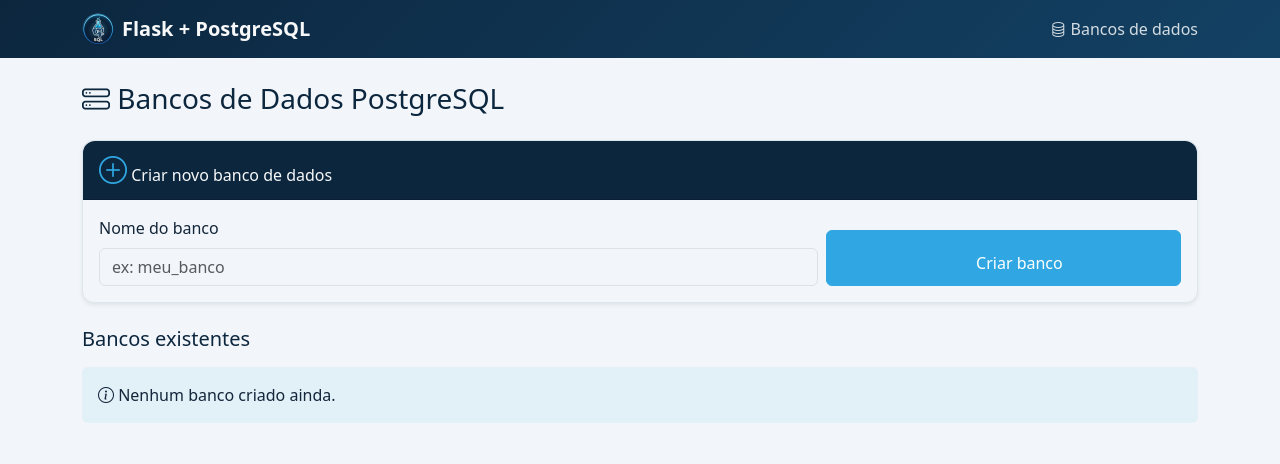
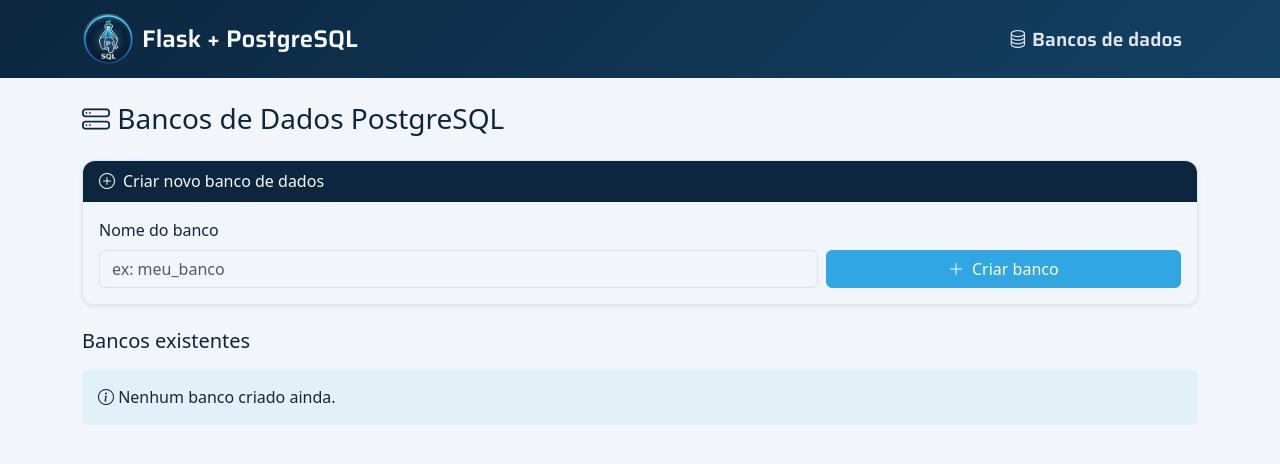
Before and after one commit to Pietro2704/CRUD-FLASK-POSTGRE, a Flask app: page / in a window 1280 px wide. Shown: the top 464 px of the page. Run offline with Flask 3, Linux system fonts and the light colour scheme; data that the repository does not hold is empty; some libraries are stand-ins or nearby versions.

Commit message:
mudanças no static, e no css

```diff
--- a/static/css/style.css
+++ b/static/css/style.css
@@ -1,12 +1,3 @@
-/*
-  Paleta extraída do favicon (static/images/favicon.png) via k-means:
-  --brand-navy-900  #0c263e  57.7% dos pixels -> fundo do círculo / navbar
-  --brand-navy-700  #134164  19.5%             -> tom escuro secundário
-  --brand-blue-500  #2f72a4   6.4%             -> anel intermediário
-  --brand-cyan-500  #30a7e2   3.7%             -> anel vivo (cor de destaque)
-  --brand-cyan-300  #87d9ed   6.8%             -> brilho claro
-  --brand-white     #f6f8f9   5.9%             -> traços/texto do ícone
-*/
 :root {
   --brand-navy-900: #0c263e;
   --brand-navy-700: #134164;
@@ -25,23 +16,33 @@
 }
 
 /* ---------- Navbar ---------- */
+
 .navbar-brand-app {
-  background: linear-gradient(135deg, var(--brand-navy-900), var(--brand-navy-700));
+  background: linear-gradient(135deg,
+      var(--brand-navy-900),
+      var(--brand-navy-700));
 }
 
 .navbar-brand-app .navbar-brand {
   color: var(--brand-white);
   font-weight: 600;
+  font-size: 1.5rem;
+  font-family: "Saira", sans-serif;
 }
 
 .navbar-brand-app .navbar-brand img {
-  height: 32px;
-  width: 32px;
+  height: 52px;
+  width: 52px;
   margin-right: 0.5rem;
 }
 
 .navbar-brand-app .nav-link {
-  color: rgba(246, 248, 249, 0.85);
+  color: rgba(246, 248, 249, 0.9);
+  font-family: "Saira", sans-serif;
+  font-size: 1.2rem;
+  font-weight: 600;
+  padding: 0.75rem 1rem;
+  transition: color 0.2s ease;
 }
 
 .navbar-brand-app .nav-link:hover {
@@ -84,11 +85,6 @@
   border-color: var(--brand-cyan-500);
 }
 
-.card-brand .bi {
-  color: var(--brand-cyan-500);
-  font-size: 1.75rem;
-}
-
 .card-header-brand {
   background: var(--brand-navy-900);
   color: var(--brand-white);
--- a/static/js/main.js
+++ b/static/js/main.js
@@ -1 +1,21 @@
-// Ainda pretendo colocar JS para interagir com o HTML
+// tables.html
+function addColumn() {
+    const container = document.getElementById('columns');
+    const div = document.createElement('div');
+    div.className = 'column-row d-flex flex-wrap gap-2 align-items-center';
+    div.innerHTML = `
+      <input type="text" name="col_name" class="form-control" style="max-width: 220px"
+             placeholder="nome da coluna" pattern="[A-Za-z_][A-Za-z0-9_]*" required>
+      <select name="col_type" class="form-select" style="max-width: 160px">
+        ${typeOptions.map(t => `<option value="${t}">${t}</option>`).join('')}
+      </select>
+      <select name="col_nullable" class="form-select" style="max-width: 200px">
+        <option value="yes">Permite nulo</option>
+        <option value="no">Obrigatório (NOT NULL)</option>
+      </select>
+      <button type="button" class="btn btn-outline-danger btn-sm" onclick="this.closest('.column-row').remove()">
+        <i class="bi bi-trash"></i>
+      </button>
+    `;
+    container.appendChild(div);
+}
--- a/templates/base.html
+++ b/templates/base.html
@@ -6,11 +6,22 @@
   <meta name="viewport" content="width=device-width, initial-scale=1">
   <title>{% block title %}Flask + PostgreSQL{% endblock %}</title>
 
+  <!-- Bootstrap -->
   <link href="https://cdn.jsdelivr.net/npm/bootstrap@5.3.8/dist/css/bootstrap.min.css" rel="stylesheet"
     integrity="sha384-sRIl4kxILFvY47J16cr9ZwB07vP4J8+LH7qKQnuqkuIAvNWLzeN8tE5YBujZqJLB" crossorigin="anonymous">
   <link rel="stylesheet" href="https://cdn.jsdelivr.net/npm/bootstrap-icons@1.13.1/font/bootstrap-icons.min.css">
+
+  <!-- CSS -->
   <link rel="stylesheet" href="{{ url_for('static', filename='css/style.css') }}">
+
+  <!-- Favicon -->
   <link rel="icon" href="{{ url_for('static', filename='images/favicon.png') }}" type="image/png">
+
+  <!-- Fonts -->
+  <link rel="preconnect" href="https://fonts.googleapis.com">
+  <link rel="preconnect" href="https://fonts.gstatic.com" crossorigin>
+  <link href="https://fonts.googleapis.com/css2?family=Saira:ital,wdth,wght@0,82.7,600;1,82.7,600&display=swap"
+    rel="stylesheet">
 </head>
 
 <body>
@@ -42,7 +53,8 @@
   </main>
 
   <script src="https://cdn.jsdelivr.net/npm/bootstrap@5.3.8/dist/js/bootstrap.bundle.min.js"
-          integrity="sha384-FKyoEForCGlyvwx9Hj09JcYn3nv7wiPVlz7YYwJrWVcXK/BmnVDxM+D2scQbITxI" crossorigin="anonymous"></script>
+    integrity="sha384-FKyoEForCGlyvwx9Hj09JcYn3nv7wiPVlz7YYwJrWVcXK/BmnVDxM+D2scQbITxI"
+    crossorigin="anonymous"></script>
   <script src="{{ url_for('static', filename='js/main.js') }}"></script>
 </body>
 
--- a/templates/index.html
+++ b/templates/index.html
@@ -6,19 +6,22 @@
 <h1 class="h3 mb-4 text-brand"><i class="bi bi-hdd-stack"></i> Bancos de Dados PostgreSQL</h1>
 
 <div class="card card-brand shadow-sm mb-4">
-  <div class="card-header card-header-brand">
-    <i class="bi bi-plus-circle"></i> Criar novo banco de dados
+  <div class="card-header card-header-brand d-flex align-items-center gap-2">
+    <i class="bi bi-plus-circle"></i>
+    <span>Criar novo banco de dados</span>
   </div>
   <div class="card-body">
     <form method="post" action="{{ url_for('create_database') }}" class="row g-2 align-items-end">
       <div class="col-sm-8">
         <label for="dbname" class="form-label">Nome do banco</label>
-        <input type="text" class="form-control" id="dbname" name="dbname"
-               pattern="[A-Za-z_][A-Za-z0-9_]*" required placeholder="ex: meu_banco">
+        <input type="text" class="form-control" id="dbname" name="dbname" pattern="[A-Za-z_][A-Za-z0-9_]*" required
+          placeholder="ex: meu_banco">
       </div>
+
       <div class="col-sm-4">
-        <button type="submit" class="btn btn-primary w-100">
-          <i class="bi bi-plus-lg"></i> Criar banco
+        <button type="submit" class="btn btn-primary w-100 d-flex align-items-center justify-content-center gap-2">
+          <i class="bi bi-plus-lg"></i>
+          <span>Criar banco</span>
         </button>
       </div>
     </form>
```
Also changed, not shown: templates/tables.html (+5 -25 lines). Lines whose indentation alone changed are shown as unchanged.
